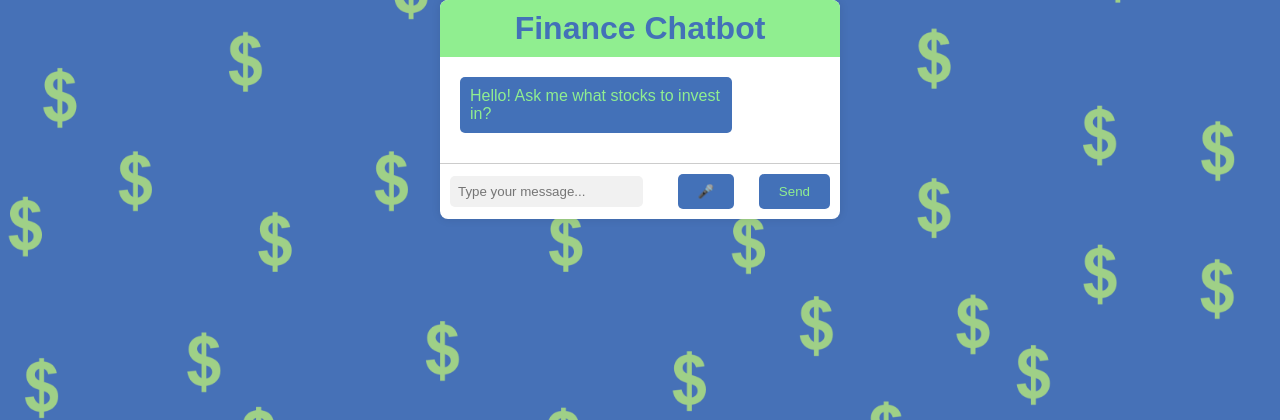
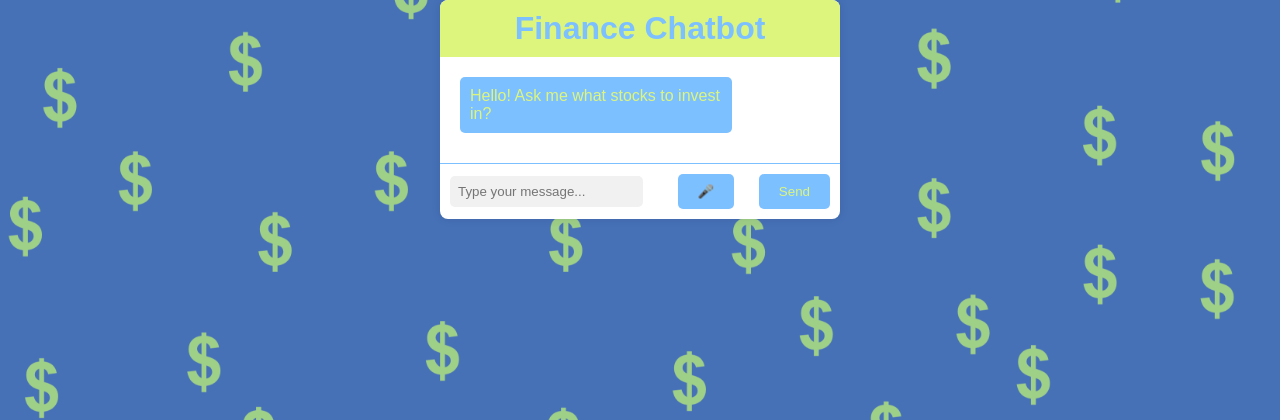
Before and after one commit to SamH477/FinanceChatBot, a Flask app: template templates/new.html in a window 1280 px wide. Shown: the top 420 px of the page. Run offline with Flask 3, Linux system fonts and the light colour scheme; the template is opened without the code that fills it, so the values that code supplies are empty.

Commit message:
Even more CSS

```diff
--- a/templates/new.html
+++ b/templates/new.html
@@ -9,7 +9,7 @@
 <body>
     <div class="chat-container">
         <div class="chat-header">
-            <h1> Finance Chatbot</h1>
+            <h1 style="color: #7dc0ff;">Finance Chatbot</h1>
         </div>
         <div class="chat-messages">
             <div class="message from-bot">
@@ -18,16 +18,17 @@
             <!-- More chat messages go here -->
         </div>
         <div class="chat-input">
-            <form method="POST" action="/recommend">
+            <form id="chatForm">
                 <input type="text" id="ticker" name="ticker" placeholder="Type your message...">
             </form>
-            <button id="startRecognition"> &#127908</button>
+            <button id="startRecognition">🎤</button>
             <button id="send-button">Send</button>
         </div>
     </div>
     <script>
         const startRecognitionButton = document.getElementById('startRecognition');
-const response = document.getElementById('response');
+        const sendButton = document.getElementById('send-button');
+        const chatForm = document.getElementById('chatForm');
         const chatMessages = document.querySelector('.chat-messages');
         let recognizing = false;
         let recognition = new webkitSpeechRecognition();
@@ -71,6 +72,17 @@ startRecognitionButton.addEventListener('click', () => {
             }
         });
 
+        sendButton.addEventListener('click', (event) => {
+            event.preventDefault();
+            const inputField = document.getElementById('ticker');
+            const message = inputField.value;
+            if (message.trim() !== '') {
+                appendResponse(message, '');  // Only send the text data, not the HTML content
+                inputField.value = ''; // Clear the input field
+                sendToServer(message);
+            }
+        });
+
         function appendResponse(command, responseText) {
             const responseItem = document.createElement('div');
             responseItem.classList.add('message', 'from-user');
@@ -87,17 +99,9 @@ function appendResponse(command, responseText) {
         }
 
         function sendToServer(data) {
-    fetch('/', {
-        method: 'POST',
-        body: data,  // Send the recognized text directly
-        headers: {
-            'Content-Type': 'text/plain'
-        }
-    })
-    .then(response => response.json())
-    .then(data => {
-        appendResponse(data.command, data.response);
-    });
+            // Your fetch logic here
+            // Replace this with your actual server endpoint and logic
+            // You might want to use the Fetch API or another method to send data to your server
         }
     </script>
 </body>
--- a/templates/style.css
+++ b/templates/style.css
@@ -21,8 +21,8 @@ body {
 }
 
 .chat-header {
-    background-color: #90EE90;
-    color: #4371B8;
+    background-color: #ddf57d;
+    color: 7da1f5;
     padding: 10px;
     text-align: center;
     border-top-left-radius: 8px;
@@ -43,14 +43,14 @@ body {
 }
 
 .from-bot {
-    background-color: #4371B8;
-    color: #90EE90;
+    background-color: #7dc0ff;
+    color: #ddf57d;
     align-self: flex-start;
 }
 
 .from-user {
-    background-color: #90EE90;
-    color: #000;
+    background-color: #ddf57d;
+    color: #7dc0ff;
     align-self: flex-end;
 }
 
@@ -59,7 +59,7 @@ body {
     justify-content: space-between;
     align-items: center;
     padding: 10px;
-    border-top: 1px solid #ccc;
+    border-top: 1px solid #7dc0ff;
 }
 
 input[type="text"] {
@@ -72,24 +72,24 @@ input[type="text"] {
 }
 
 #send-button {
-    background-color: #4371B8;
-    color: #90EE90;
+    background-color: #7dc0ff;
+    color: #ddf57d;
     border: none;
     border-radius: 5px;
     padding: 10px 20px;
     cursor: pointer;
 }
 #response {
-    background-color: #4371B8;
-    color: #90EE90;
+    background-color: #7dc0ff;
+    color: #ddf57d;
     border: none;
     border-radius: 5px;
     padding: 10px 20px;
     cursor: pointer;
 }
 #startRecognition {
-    background-color: #4371B8;
-    color: #90EE90;
+    background-color: #7dc0ff;
+    color: #ddf57d;
     border: none;
     border-radius: 5px;
     padding: 10px 20px;
@@ -97,5 +97,5 @@ input[type="text"] {
 }
 
 #send-button:hover {
-    background-color: #4371B8;
+    background-color: #7dc0ff;
 }
```
Lines whose indentation alone changed are shown as unchanged.
